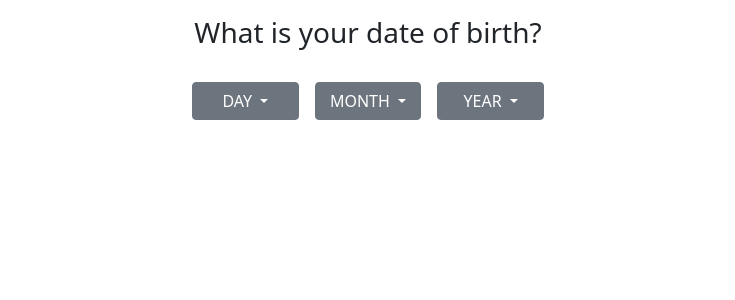
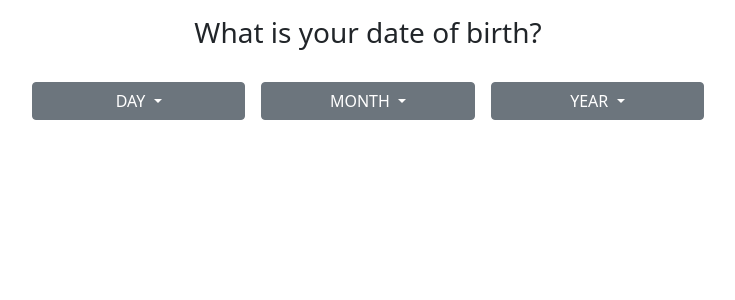
Before and after one commit to CLaire1903/webapp, a PHP site: page /homework1.php in a window 1280 px wide. Shown: the top 300 px of the page, without its empty margins (272-1007 px from the left). Run offline with PHP 8.4, Linux system fonts and the light colour scheme.

Commit message:
homework1 and homework is edited

```diff
--- a/week2/homework1.php
+++ b/week2/homework1.php
@@ -15,10 +15,10 @@
         </div>
         <div>
             <div class="dropdown row justify-content-center">
-                <button class="btn btn-secondary dropdown-toggle col-md-1 m-2" type="button" id="dropdownMenuButton1" data-bs-toggle="dropdown" aria-expanded="false">
+                <button class="btn btn-secondary dropdown-toggle col-md-2 m-2" type="button" id="dropdownMenuButton1" data-bs-toggle="dropdown" aria-expanded="false">
                     DAY
                 </button>
-                <ul class="dropdown-menu col-md-1" aria-labelledby="dropdownMenuButton1">
+                <ul class="dropdown-menu col-md-2" aria-labelledby="dropdownMenuButton1">
                     <?php
                     for ($day = 1; $day <= 31; $day++) {
                         echo "<li><a class=dropdown-item > $day </a></li>";
@@ -27,10 +27,10 @@
                 </ul>
 
 
-                <button class="btn btn-secondary dropdown-toggle col-md-1 m-2" type="button" id="dropdownMenuButton1" data-bs-toggle="dropdown" aria-expanded="false">
+                <button class="btn btn-secondary dropdown-toggle col-md-2 m-2" type="button" id="dropdownMenuButton1" data-bs-toggle="dropdown" aria-expanded="false">
                     MONTH
                 </button>
-                <ul class="dropdown-menu col-md-1" aria-labelledby="dropdownMenuButton1">
+                <ul class="dropdown-menu col-md-2" aria-labelledby="dropdownMenuButton1">
                     <?php
                     for ($month = 1; $month <= 12; $month++) {
                         echo "<li><a class=dropdown-item > $month </a></li>";
@@ -39,10 +39,10 @@
                 </ul>
 
 
-                <button class="btn btn-secondary dropdown-toggle col-md-1 m-2" type="button" id="dropdownMenuButton1" data-bs-toggle="dropdown" aria-expanded="false">
+                <button class="btn btn-secondary dropdown-toggle col-md-2 m-2" type="button" id="dropdownMenuButton1" data-bs-toggle="dropdown" aria-expanded="false">
                     YEAR
                 </button>
-                <ul class="dropdown-menu col-md-1" aria-labelledby="dropdownMenuButton1">
+                <ul class="dropdown-menu col-md-2" aria-labelledby="dropdownMenuButton1">
                     <?php
                     for ($year = 1900; $year <= 2021; $year++) {
                         echo "<li><a class=dropdown-item > $year </a></li>";
```
Also changed, not shown: week2/homework2.php (+6 -6 lines).
